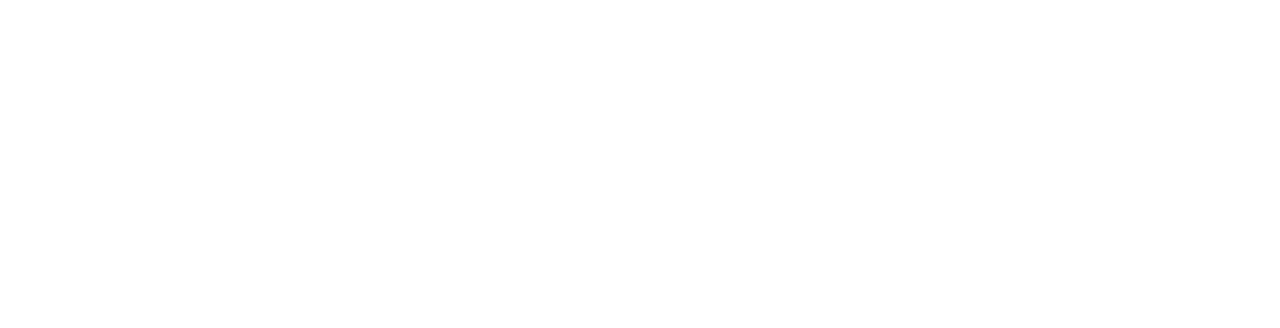
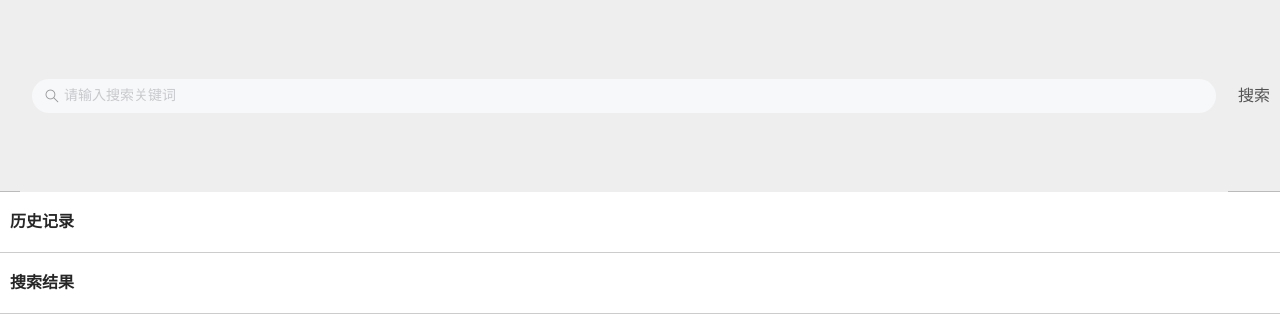
Before and after one commit to wuhu0723/heima_40, a Vue app: page /#/search in a window 1280 px wide. Shown: the top 328 px of the page. Built offline with nearby package versions, Linux system fonts and the light colour scheme; a small style sheet from the web is missing.

Commit message:
26-完成搜索功能

```diff
--- a/src/api/article.js
+++ b/src/api/article.js
@@ -47,3 +47,11 @@ export const sendComment = (id, data) => {
     data
   })
 }
+
+// 7.根据关键字进行搜索
+export const searchArticle = (params) => {
+  return axios({
+    url: '/post_search',
+    params
+  })
+}
--- a/src/components/hm_comment_item.vue
+++ b/src/components/hm_comment_item.vue
@@ -2,6 +2,9 @@
   <div class="commentitem">
     <!-- 添加当前组件 -->
     <!-- 我们得让递归组件能够监听下一层组件所发射的事件 -->
+    <!-- 递归组件中的某个元素可以发出事件，这个事件由上一层递归组件来监听
+    只不过上一层递归组件和当前层进行了相同的处理:发生事件
+    这个事件最终由comments进行处理，在这个处理函数中对子组件hm_commentArea.vue赋值 -->
     <mycomment
     v-if='comment.parent'
     :comment='comment.parent'
--- a/src/main.js
+++ b/src/main.js
@@ -3,7 +3,7 @@ import App from './App.vue'
 
 import router from '@/router/index.js'
 
-import { Toast, Icon, Uploader, Dialog, Field, Picker, Tab, Tabs, List, PullRefresh, SwipeCell, Button } from 'vant'
+import { Toast, Icon, Uploader, Dialog, Field, Picker, Tab, Tabs, List, PullRefresh, SwipeCell, Button, Search } from 'vant'
 
 import '@/styles/reset.css'
 Vue.use(Toast)
@@ -18,6 +18,7 @@ Vue.use(List)
 Vue.use(PullRefresh)
 Vue.use(SwipeCell)
 Vue.use(Button)
+Vue.use(Search)
 
 Vue.config.productionTip = false
 
--- a/src/router/index.js
+++ b/src/router/index.js
@@ -12,6 +12,7 @@ import ArticleDetail from '@/views/articleDetail.vue'
 import MyFollow from '@/views/myFollow.vue'
 import MyCollections from '@/views/myCollections.vue'
 import Comments from '@/views/comments.vue'
+import Search from '@/views/search.vue'
 
 // 3. user
 Vue.use(VueRouter)
@@ -63,6 +64,11 @@ var router = new VueRouter({
       name: 'Comments',
       path: '/comments/:id',
       component: Comments
+    },
+    {
+      name: 'Search',
+      path: '/search',
+      component: Search
     }
   ]
 })
--- a/src/views/Index.vue
+++ b/src/views/Index.vue
@@ -2,7 +2,7 @@
   <div class="index">
     <div class="header">
       <span class="iconfont iconnew icon"></span>
-      <div class="center">
+      <div class="center" @click="$router.push({name: 'Search'})">
         <van-icon name="search" />&nbsp;&nbsp;&nbsp;搜索商品
       </div>
       <van-icon name="manager-o" class="icon" @click="jump"/>
--- /dev/null
+++ b/src/views/search.vue
@@ -0,0 +1,104 @@
+<template>
+  <div class="search">
+    <div class="header">
+      <span slot="left" class="iconfont iconjiantou2" @click="$router.back()"></span>
+      <van-search v-model="userkey" placeholder="请输入搜索关键词" shape="round"></van-search>
+      <span @click="search(userkey)">搜索</span>
+    </div>
+    <div class="searchList">
+      <h2>历史记录</h2>
+      <p v-for='(item,index) in historyList' :key='index' @click="search(item)">{{item}}</p>
+    </div>
+    <div class="searchResult">
+      <h2>搜索结果</h2>
+      <p v-for="item in searchList" :key="item.id" @click="$router.push({path: `/articleDetail/${item.id}`})">{{item.title}}</p>
+    </div>
+  </div>
+</template>
+
+<script>
+import { searchArticle } from '@/api/article.js'
+export default {
+  data () {
+    return {
+      userkey: '',
+      searchList: [],
+      historyList: []
+    }
+  },
+  mounted () {
+    // 1.获取当前的可能拥有的本地存储数据
+    this.historyList = JSON.parse(localStorage.getItem('toutiao_40_history') || '[]')
+  },
+  methods: {
+    async search (item) {
+      if (item.trim() === '') {
+        this.$toast('请输入关键字')
+        return
+      }
+      let res = await searchArticle({ keyword: item || this.userkey })
+      console.log(res)
+      if (res.status === 200) {
+        this.searchList = res.data.data
+
+        // 1.获取当前的可能拥有的本地存储数据
+        let arrStr = localStorage.getItem('toutiao_40_history') || '[]'
+        // 2.将字符串转换为数组
+        let arr = JSON.parse(arrStr)
+        // 3.操作：将当前搜索关键字添加到数组
+        // 3.1 判断当前关键字是否已存在，如果存在 ，则先删除，再添加
+        let index = arr.indexOf(item)
+        if (index !== -1) { // 说明这个关键字已经存在
+          arr.splice(index, 1)
+        }
+        // 3.2 如果超出了指定的记录数量，那么应该删除最先存储的记录，再添加
+        if (arr.length >= 10) {
+          arr.splice(arr.length - 1, 1)
+        }
+        arr.unshift(item)
+        // 4. 5. 将搜索关键字存储到本地存储:转换 + 存储
+        localStorage.setItem('toutiao_40_history', JSON.stringify(arr))
+      }
+    }
+  }
+}
+</script>
+
+<style lang='less' scoped>
+.setLine(@num){
+    display: -webkit-box;
+    -webkit-box-orient: vertical;
+    -webkit-line-clamp: @num;
+    overflow: hidden;
+    text-overflow: ellipsis;
+}
+.header {
+  height: 54 * 100vw/360;
+  display: flex;
+  align-items: center;
+  background-color: #eee;
+  border-bottom: 1px solid #bbb;
+  .van-search {
+    flex: 1;
+    height: 54 * 100vw/360;
+    background-color: #eee !important;
+  }
+  > span {
+    padding: 0 10px;
+  }
+}
+.searchList,
+.searchResult {
+  padding: 10px;
+  border-bottom: 1px solid #ccc;
+  h2 {
+    line-height: 40px;
+    font-weight: bold;
+  }
+  p {
+    line-height: 30px;
+    text-decoration: underline;
+    .setLine(1);
+  }
+}
+</style>
```
